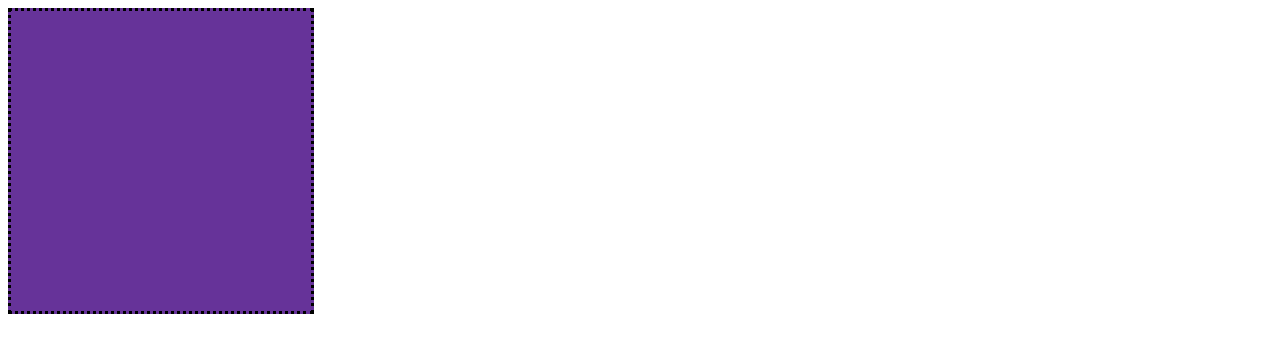
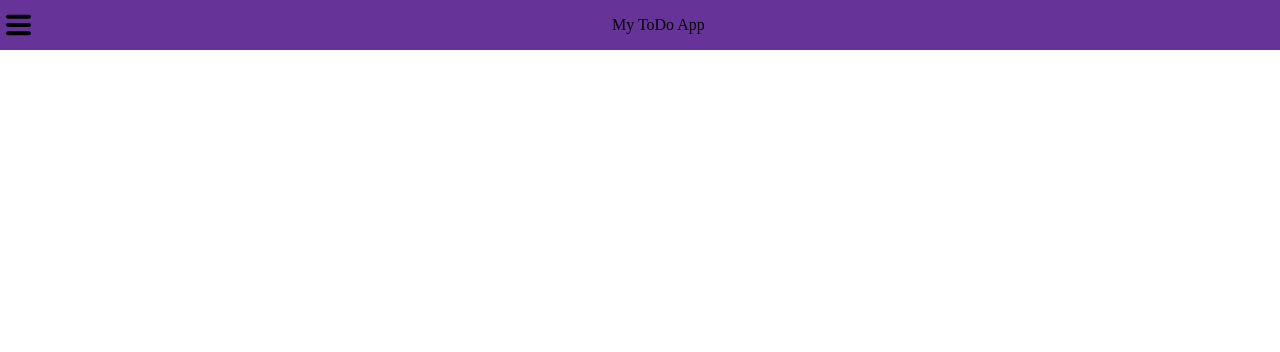
Before and after one commit to aaadev32/To-Do-List, a website built with webpack: page dist/index.html in a window 1280 px wide. Built offline with nearby package versions, Linux system fonts and the light colour scheme.

Commit message:
header with icon and project logo created

```diff
--- a/src/index.js
+++ b/src/index.js
@@ -1,8 +1,47 @@
 import './style.css';
+import home from './icons/menu.svg';
 
-let test = document.createElement('div');
-test.id = 'test';
-document.body.appendChild(test);
+const domModule = (() => {
+    return 1;
+
+})();
+
+const elementIdAppend = (element, ID, parent) => {
+    element.id = ID;
+    document.getElementById(parent).appendChild(element);
+}
+
+const elementIdImgAppend = (ID, importedImage, parent) => {
+    let imgElement = document.createElement('img');
+    imgElement.id = ID;
+    imgElement.src = importedImage;
+    document.getElementById(parent).appendChild(imgElement);
+}
+
+const header = () => {
+    let menuIcon = document.createElement('div');
+    elementIdAppend(menuIcon, 'menu-icon', 'header');
+    let projectLogo = document.createElement('div');
+
+    projectLogo.textContent = 'My ToDo App';
+    elementIdAppend(projectLogo, 'project-logo', 'header');
 
 
-console.log('hello');
+    elementIdImgAppend('test-img', home, 'menu-icon');
+
+    console.log('hello');
+
+}
+
+const sidebar = () => {
+
+}
+
+const content = () => {
+
+}
+
+const footer = () => {
+
+}
+header();
--- a/src/style.css
+++ b/src/style.css
@@ -1,6 +1,27 @@
-#test{
-    border-style: dotted;
+body {
+    margin: 0;
+}
+
+#header {
+    display: flex;
+    justify-content: center;
     background-color: rebeccapurple;
-    width: 300px;
-    height: 300px;
+    width: 100%;
+    height: 50px;
+    position: fixed;
 }
+
+#menu-icon {
+    display: flex;
+    flex-direction: column;
+    justify-content: center;
+    margin: 6px;
+}
+
+#menu-icon :hover{
+    background-color: grey;
+}
+
+#project-logo {
+    margin: auto;
+}
```
Also changed, not shown: dist/791e603fbdd6a6c85ad2.svg (added), dist/index.html, dist/main.js, src/icons/menu.svg (added).
